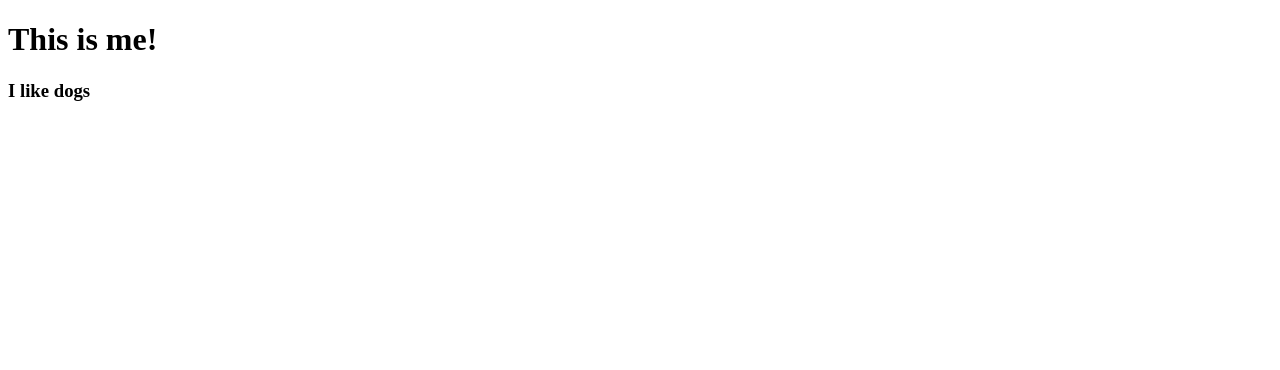
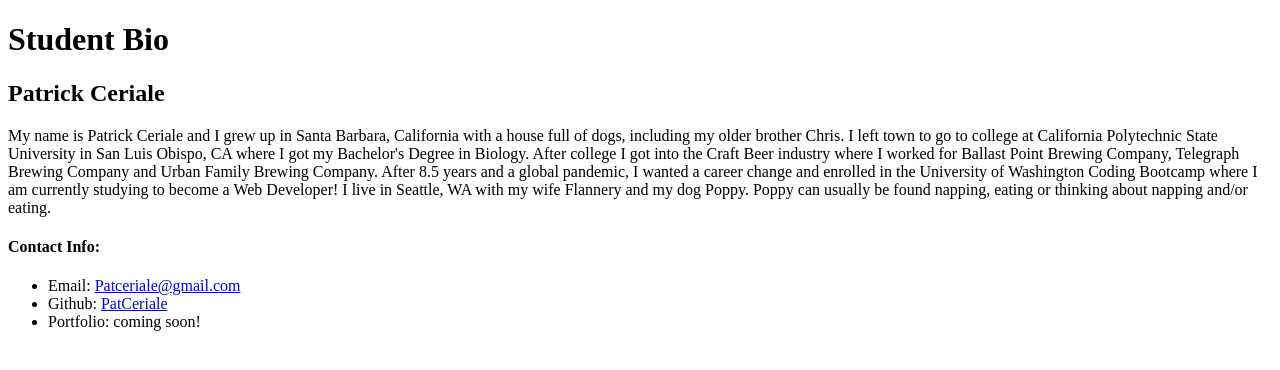
Before and after one commit to PatCeriale/basic-student-bio, a plain HTML site: page index.html in a window 1280 px wide. Drawn offline with Linux system fonts and the light colour scheme.

Commit message:
updated bio

```diff
--- a/index.html
+++ b/index.html
@@ -6,7 +6,15 @@
     <title>Document</title>
 </head>
 <body>
-    <h1>This is me!</h1>
-    <h3>I like dogs</h3>
+    <h1>Student Bio</h1>
+
+    <h2>Patrick Ceriale</h2>
+    <p>My name is Patrick Ceriale and I grew up in Santa Barbara, California with a house full of dogs, including my older brother Chris. I left town to go to college at California Polytechnic State University in San Luis Obispo, CA where I got my Bachelor's Degree in Biology. After college I got into the Craft Beer industry where I worked for Ballast Point Brewing Company, Telegraph Brewing Company and Urban Family Brewing Company. After 8.5 years and a global pandemic, I wanted a career change and enrolled in the University of Washington Coding Bootcamp where I am currently studying to become a Web Developer! I live in Seattle, WA with my wife Flannery and my dog Poppy. Poppy can usually be found napping, eating or thinking about napping and/or eating.</p>
+    <h4>Contact Info:</h4>
+    <ul>
+        <li>Email: <a href="mailto: patceriale@gmail.com" target="_blank">Patceriale@gmail.com</a></li>
+        <li>Github: <a href="https://github.com/PatCeriale">PatCeriale</a></li>
+        <li>Portfolio: coming soon!</li>
+    </ul>
 </body>
 </html>
```
